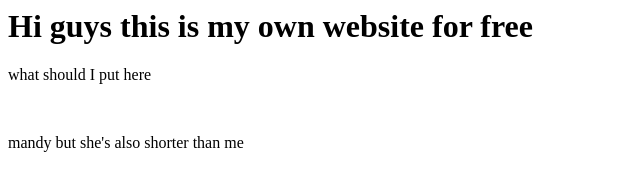
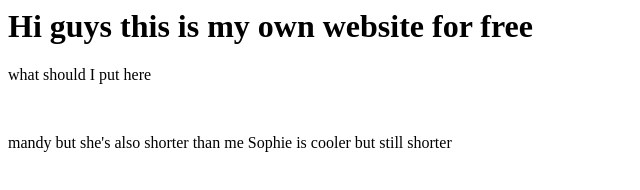
Before and after one commit to yatinbichala/yatinbichala.github.io, a plain HTML site: page index.html in a window 1280 px wide. Shown: the whole page, without its empty margins (0-640 px from the left). Drawn offline with Linux system fonts and the light colour scheme.

Commit message:
Update index.html

```diff
--- a/index.html
+++ b/index.html
@@ -1,4 +1,5 @@
 <h1> Hi guys this is my own website for free </h1>
 	<p> what should I put here </p>
 	<br>
-	<p> mandy but she's also shorter than me</p>
+	<p> mandy but she's also shorter than me
+	    Sophie is cooler but still shorter</p>
```
